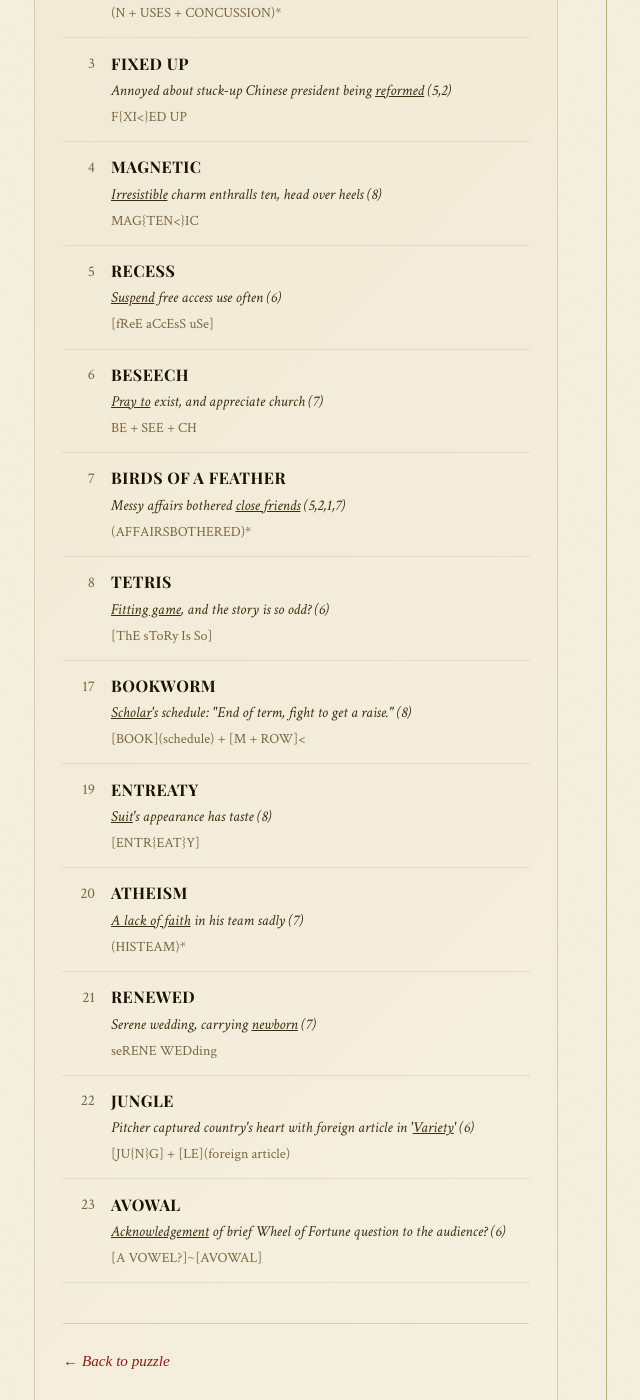
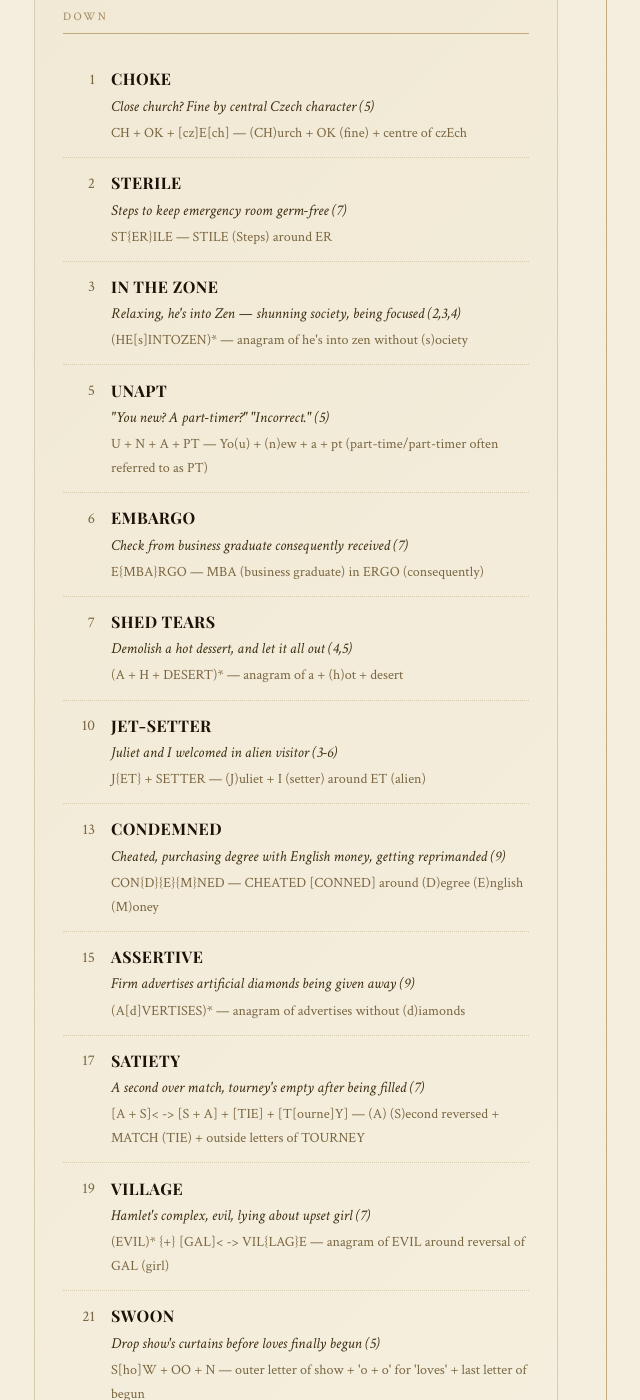
Before and after one commit to abdulkhaleddd/abdulkhaleddd.github.io, a Jekyll site: the page built from _solutions/solution-001.md, in a window 1280 px wide and 1400 px high, scrolled down 2367 px. Shown: the whole window, without its empty margins (190-830 px from the left). Built offline with Jekyll 4.4.1, drawn with Linux system fonts in a browser that asks for light colours; some web fonts are replaced; a script that is not in the unit is left out; some of the changed text lies outside the part shown.

Commit message:
Add files via upload

```diff
--- a/_solutions/solution-001.md
+++ b/_solutions/solution-001.md
@@ -10,137 +10,146 @@
   <h2 class="solutions-direction">Across</h2>
 
   <div class="solution-entry">
-    <span class="solution-number">9</span>
+    <span class="solution-number">1</span>
     <div class="solution-content">
-      <span class="solution-answer">CANDIDATE</span>
-      <span class="solution-clue"><u>Applicant</u> is able, accomplished, and a true employee's leader (9)</span>
-      <span class="solution-breakdown">CAN + DID + A + T + E</span>
+      <span class="solution-answer">COSMIC</span>
+      <span class="solution-clue">Stellar comedian maintains element of surprise (6)</span>
+      <span class="solution-breakdown">CO{S}MIC — COMIC (comedian) around S</span>
     </div>
   </div>
 
   <div class="solution-entry">
-    <span class="solution-number">10</span>
+    <span class="solution-number">4</span>
     <div class="solution-content">
-      <span class="solution-answer">EXILE</span>
-      <span class="solution-clue"><u>Throw out</u> eggs, I'll say (5)</span>
-      <span class="solution-breakdown">[EGGS I'LL]~[EXILE]</span>
+      <span class="solution-answer">DURESS</span>
+      <span class="solution-clue">Pressure wound essentially covered by bandage (6)</span>
+      <span class="solution-breakdown">D{U}RESS — wound essentially (middle letter) covered by dress (bandage)</span>
+    </div>
+  </div>
+
+  <div class="solution-entry">
+    <span class="solution-number">8</span>
+    <div class="solution-content">
+      <span class="solution-answer">POVERTY</span>
+      <span class="solution-clue">Want poetry novel including verse (7)</span>
+      <span class="solution-breakdown">(PO{V}ETRY)* — anagram poetry around (V)erse</span>
+    </div>
+  </div>
+
+  <div class="solution-entry">
+    <span class="solution-number">9</span>
+    <div class="solution-content">
+      <span class="solution-answer">GAMBLER</span>
+      <span class="solution-clue">Golf, walk, and run to get better (7)</span>
+      <span class="solution-breakdown">G + AMBLE + R — (G)olf (NATO) + AMBLE (walk) + (R)un (cricket)</span>
     </div>
   </div>
 
   <div class="solution-entry">
     <span class="solution-number">11</span>
     <div class="solution-content">
-      <span class="solution-answer">DROVE ON</span>
-      <span class="solution-clue"><u>Urged</u> daughter to wander about (5,2)</span>
-      <span class="solution-breakdown">D + ROVE + ON</span>
+      <span class="solution-answer">REFINEMENT</span>
+      <span class="solution-clue">Education and rent overwhelming her friend Emma every second (10)</span>
+      <span class="solution-breakdown">[hEr FrIeNd EmMa] in RENT -> R{EFINEM}ENT — every second letter of 'her friend Emma' inserted in 'rent'</span>
     </div>
   </div>
 
   <div class="solution-entry">
     <span class="solution-number">12</span>
     <div class="solution-content">
-      <span class="solution-answer">E-READER</span>
-      <span class="solution-clue"><u>Kindle perhaps</u> uncovered here by a revolutionary communist (1-6)</span>
-      <span class="solution-breakdown">[h]ERE + A + [RED]&lt;</span>
+      <span class="solution-answer">ROTE</span>
+      <span class="solution-clue">Communicated out loud without thinking (4)</span>
+      <span class="solution-breakdown">[WROTE]~[ROTE] — rote is the process of learning through repetition, rather than learning</span>
     </div>
   </div>
 
   <div class="solution-entry">
     <span class="solution-number">13</span>
     <div class="solution-content">
-      <span class="solution-answer">MOSQUITOS</span>
-      <span class="solution-clue">Most nearly gave up — so revolting, <u>little suckers</u> (9)</span>
-      <span class="solution-breakdown">MOS[t] + QUIT(gave up) + [SO]&lt;</span>
+      <span class="solution-answer">CREDO</span>
+      <span class="solution-clue">'Persuasion' read out, lead character bores actor occasionally (5)</span>
+      <span class="solution-breakdown">[aCtOr] -> C{RE[a]D}O — alternate letters of actor, and insert READ without A</span>
     </div>
   </div>
 
   <div class="solution-entry">
     <span class="solution-number">14</span>
     <div class="solution-content">
-      <span class="solution-answer">CROSS</span>
-      <span class="solution-clue"><u>Ford Hybrid</u> (5)</span>
-      <span class="solution-breakdown">Double def</span>
-    </div>
-  </div>
-
-  <div class="solution-entry">
-    <span class="solution-number">15</span>
-    <div class="solution-content">
-      <span class="solution-answer">ARID</span>
-      <span class="solution-clue"><u>Type of climate around in Baghdad, Iraq?</u> (4)</span>
-      <span class="solution-breakdown">Partial &amp;lit: [baghdaD IRA]&lt;</span>
+      <span class="solution-answer">SEASONAL</span>
+      <span class="solution-clue">A boy gets stuck in adhesive, it's recurrent (8)</span>
+      <span class="solution-breakdown">SE{ASON}AL — A son (a boy) inside seal (adhesive)</span>
     </div>
   </div>
 
   <div class="solution-entry">
     <span class="solution-number">16</span>
     <div class="solution-content">
-      <span class="solution-answer">SCUBA</span>
-      <span class="solution-clue">Swerve cab around turn after double-bend, and <u>take a breather?</u> (5)</span>
-      <span class="solution-breakdown">S + (CA{U}B)*</span>
+      <span class="solution-answer">IN A SWEAT</span>
+      <span class="solution-clue">Windy throughout China's weather (2,1,5)</span>
+      <span class="solution-breakdown">[ChINA'S WEATher] — hidden in China's weather</span>
     </div>
   </div>
 
   <div class="solution-entry">
     <span class="solution-number">18</span>
     <div class="solution-content">
-      <span class="solution-answer">CAVE</span>
-      <span class="solution-clue"><u>Yield</u>, and start to change road (4)</span>
-      <span class="solution-breakdown">[C]hange + AVE</span>
+      <span class="solution-answer">SAVES</span>
+      <span class="solution-clue">Stores with bars (5)</span>
+      <span class="solution-breakdown">Double def — 'STORES' to keep, 'BARS' to exclude</span>
     </div>
   </div>
 
   <div class="solution-entry">
-    <span class="solution-number">22</span>
+    <span class="solution-number">20</span>
     <div class="solution-content">
-      <span class="solution-answer">JAUNT</span>
-      <span class="solution-clue">Jacks' relative, <u>Sally</u> (5)</span>
-      <span class="solution-breakdown">J + AUNT</span>
+      <span class="solution-answer">DEBT</span>
+      <span class="solution-clue">Bond perhaps returned toy bear, hugging boy's face (4)</span>
+      <span class="solution-breakdown">[T{B}ED]&lt; — reversal of TED (toy bear) over (b)oy</span>
+    </div>
+  </div>
+
+  <div class="solution-entry">
+    <span class="solution-number">21</span>
+    <div class="solution-content">
+      <span class="solution-answer">SHEER BLISS</span>
+      <span class="solution-clue">He's ribless, created in heaven (5,5)</span>
+      <span class="solution-breakdown">(HESRIBLESS)* — anagram of 'he's ribless'</span>
     </div>
   </div>
 
   <div class="solution-entry">
     <span class="solution-number">23</span>
     <div class="solution-content">
-      <span class="solution-answer">ATONEMENT</span>
-      <span class="solution-clue">Prepared note meant to make <u>amends</u> (9)</span>
-      <span class="solution-breakdown">(NOTEMEANT)*</span>
+      <span class="solution-answer">ENVELOP</span>
+      <span class="solution-clue">Briefly resent Polish person flipping house (7)</span>
+      <span class="solution-breakdown">ENV[y] + [POLE]&lt; — ENVY with last letter removed, Polish person (POLE) reversed</span>
     </div>
   </div>
 
   <div class="solution-entry">
     <span class="solution-number">24</span>
     <div class="solution-content">
-      <span class="solution-answer">NON-ZERO</span>
-      <span class="solution-clue">Pierre's rejection: O-<u>positive or negative</u> (3-4)</span>
-      <span class="solution-breakdown">French 'No': 'NON' + ZERO(O)</span>
+      <span class="solution-answer">BIZARRE</span>
+      <span class="solution-clue">Business with collection of rare rum (7)</span>
+      <span class="solution-breakdown">BIZ + (RARE)* — BIZ (business) + anagram of RARE to give rum, British slang for 'bizarre'</span>
     </div>
   </div>
 
   <div class="solution-entry">
     <span class="solution-number">25</span>
     <div class="solution-content">
-      <span class="solution-answer">WRESTLE</span>
-      <span class="solution-clue">Sleep in? You and I are over 50, and <u>struggle</u> (7)</span>
-      <span class="solution-breakdown">W{REST{L}}E</span>
+      <span class="solution-answer">DAY ONE</span>
+      <span class="solution-clue">Beginning closure — retired over a year ago at last (3,3)</span>
+      <span class="solution-breakdown">[END]&lt; + A + Y + O -> D{A}{Y}{O}NE</span>
     </div>
   </div>
 
   <div class="solution-entry">
     <span class="solution-number">26</span>
     <div class="solution-content">
-      <span class="solution-answer">LISPS</span>
-      <span class="solution-clue"><u>Slurs</u> slip out, ending in tears (5)</span>
-      <span class="solution-breakdown">(SLIP)* + S</span>
-    </div>
-  </div>
-
-  <div class="solution-entry">
-    <span class="solution-number">27</span>
-    <div class="solution-content">
-      <span class="solution-answer">AGREEMENT</span>
-      <span class="solution-clue">A setter contributes to new Time's <u>contract</u> (9)</span>
-      <span class="solution-breakdown">A + [GREE{ME}NT]</span>
+      <span class="solution-answer">MERELY</span>
+      <span class="solution-clue">Just made a comeback in freestyle rematch (6)</span>
+      <span class="solution-breakdown">[freestYLE REMatch] — merely reversed hidden in freestyle rematch</span>
     </div>
   </div>
 
@@ -152,126 +161,117 @@
   <div class="solution-entry">
     <span class="solution-number">1</span>
     <div class="solution-content">
-      <span class="solution-answer">ACADEMIA</span>
-      <span class="solution-clue">One holding a PhD's final goal: returning to <u>the scholarly world</u> (8)</span>
-      <span class="solution-breakdown">[AC{AD}E] + [AIM]&lt;</span>
+      <span class="solution-answer">CHOKE</span>
+      <span class="solution-clue">Close church? Fine by central Czech character (5)</span>
+      <span class="solution-breakdown">CH + OK + [cz]E[ch] — (CH)urch + OK (fine) + centre of czEch</span>
     </div>
   </div>
 
   <div class="solution-entry">
     <span class="solution-number">2</span>
     <div class="solution-content">
-      <span class="solution-answer">UNCONSCIOUSNESS</span>
-      <span class="solution-clue">Doctor Nefarious initially uses concussion to yield <u>coma</u> (15)</span>
-      <span class="solution-breakdown">(N + USES + CONCUSSION)*</span>
+      <span class="solution-answer">STERILE</span>
+      <span class="solution-clue">Steps to keep emergency room germ-free (7)</span>
+      <span class="solution-breakdown">ST{ER}ILE — STILE (Steps) around ER</span>
     </div>
   </div>
 
   <div class="solution-entry">
     <span class="solution-number">3</span>
     <div class="solution-content">
-      <span class="solution-answer">FIXED UP</span>
-      <span class="solution-clue">Annoyed about stuck-up Chinese president being <u>reformed</u> (5,2)</span>
-      <span class="solution-breakdown">F{XI&lt;}ED UP</span>
-    </div>
-  </div>
-
-  <div class="solution-entry">
-    <span class="solution-number">4</span>
-    <div class="solution-content">
-      <span class="solution-answer">MAGNETIC</span>
-      <span class="solution-clue"><u>Irresistible</u> charm enthralls ten, head over heels (8)</span>
-      <span class="solution-breakdown">MAG{TEN&lt;}IC</span>
+      <span class="solution-answer">IN THE ZONE</span>
+      <span class="solution-clue">Relaxing, he's into Zen — shunning society, being focused (2,3,4)</span>
+      <span class="solution-breakdown">(HE[s]INTOZEN)* — anagram of he's into zen without (s)ociety</span>
     </div>
   </div>
 
   <div class="solution-entry">
     <span class="solution-number">5</span>
     <div class="solution-content">
-      <span class="solution-answer">RECESS</span>
-      <span class="solution-clue"><u>Suspend</u> free access use often (6)</span>
-      <span class="solution-breakdown">[fReE aCcEsS uSe]</span>
+      <span class="solution-answer">UNAPT</span>
+      <span class="solution-clue">"You new? A part-timer?" "Incorrect." (5)</span>
+      <span class="solution-breakdown">U + N + A + PT — Yo(u) + (n)ew + a + pt (part-time/part-timer often referred to as PT)</span>
     </div>
   </div>
 
   <div class="solution-entry">
     <span class="solution-number">6</span>
     <div class="solution-content">
-      <span class="solution-answer">BESEECH</span>
-      <span class="solution-clue"><u>Pray to</u> exist, and appreciate church (7)</span>
-      <span class="solution-breakdown">BE + SEE + CH</span>
+      <span class="solution-answer">EMBARGO</span>
+      <span class="solution-clue">Check from business graduate consequently received (7)</span>
+      <span class="solution-breakdown">E{MBA}RGO — MBA (business graduate) in ERGO (consequently)</span>
     </div>
   </div>
 
   <div class="solution-entry">
     <span class="solution-number">7</span>
     <div class="solution-content">
-      <span class="solution-answer">BIRDS OF A FEATHER</span>
-      <span class="solution-clue">Messy affairs bothered <u>close friends</u> (5,2,1,7)</span>
-      <span class="solution-breakdown">(AFFAIRSBOTHERED)*</span>
+      <span class="solution-answer">SHED TEARS</span>
+      <span class="solution-clue">Demolish a hot dessert, and let it all out (4,5)</span>
+      <span class="solution-breakdown">(A + H + DESERT)* — anagram of a + (h)ot + desert</span>
     </div>
   </div>
 
   <div class="solution-entry">
-    <span class="solution-number">8</span>
+    <span class="solution-number">10</span>
     <div class="solution-content">
-      <span class="solution-answer">TETRIS</span>
-      <span class="solution-clue"><u>Fitting game</u>, and the story is so odd? (6)</span>
-      <span class="solution-breakdown">[ThE sToRy Is So]</span>
+      <span class="solution-answer">JET-SETTER</span>
+      <span class="solution-clue">Juliet and I welcomed in alien visitor (3-6)</span>
+      <span class="solution-breakdown">J{ET} + SETTER — (J)uliet + I (setter) around ET (alien)</span>
+    </div>
+  </div>
+
+  <div class="solution-entry">
+    <span class="solution-number">13</span>
+    <div class="solution-content">
+      <span class="solution-answer">CONDEMNED</span>
+      <span class="solution-clue">Cheated, purchasing degree with English money, getting reprimanded (9)</span>
+      <span class="solution-breakdown">CON{D}{E}{M}NED — CHEATED [CONNED] around (D)egree (E)nglish (M)oney</span>
+    </div>
+  </div>
+
+  <div class="solution-entry">
+    <span class="solution-number">15</span>
+    <div class="solution-content">
+      <span class="solution-answer">ASSERTIVE</span>
+      <span class="solution-clue">Firm advertises artificial diamonds being given away (9)</span>
+      <span class="solution-breakdown">(A[d]VERTISES)* — anagram of advertises without (d)iamonds</span>
     </div>
   </div>
 
   <div class="solution-entry">
     <span class="solution-number">17</span>
     <div class="solution-content">
-      <span class="solution-answer">BOOKWORM</span>
-      <span class="solution-clue"><u>Scholar</u>'s schedule: "End of term, fight to get a raise." (8)</span>
-      <span class="solution-breakdown">[BOOK](schedule) + [M + ROW]&lt;</span>
+      <span class="solution-answer">SATIETY</span>
+      <span class="solution-clue">A second over match, tourney's empty after being filled (7)</span>
+      <span class="solution-breakdown">[A + S]&lt; -> [S + A] + [TIE] + [T[ourne]Y] — (A) (S)econd reversed + MATCH (TIE) + outside letters of TOURNEY</span>
     </div>
   </div>
 
   <div class="solution-entry">
     <span class="solution-number">19</span>
     <div class="solution-content">
-      <span class="solution-answer">ENTREATY</span>
-      <span class="solution-clue"><u>Suit</u>'s appearance has taste (8)</span>
-      <span class="solution-breakdown">[ENTR{EAT}Y]</span>
-    </div>
-  </div>
-
-  <div class="solution-entry">
-    <span class="solution-number">20</span>
-    <div class="solution-content">
-      <span class="solution-answer">ATHEISM</span>
-      <span class="solution-clue"><u>A lack of faith</u> in his team sadly (7)</span>
-      <span class="solution-breakdown">(HISTEAM)*</span>
+      <span class="solution-answer">VILLAGE</span>
+      <span class="solution-clue">Hamlet's complex, evil, lying about upset girl (7)</span>
+      <span class="solution-breakdown">(EVIL)* {+} [GAL]&lt; -> VIL{LAG}E — anagram of EVIL around reversal of GAL (girl)</span>
     </div>
   </div>
 
   <div class="solution-entry">
     <span class="solution-number">21</span>
     <div class="solution-content">
-      <span class="solution-answer">RENEWED</span>
-      <span class="solution-clue">Serene wedding, carrying <u>newborn</u> (7)</span>
-      <span class="solution-breakdown">seRENE WEDding</span>
+      <span class="solution-answer">SWOON</span>
+      <span class="solution-clue">Drop show's curtains before loves finally begun (5)</span>
+      <span class="solution-breakdown">S[ho]W + OO + N — outer letter of show + 'o + o' for 'loves' + last letter of begun</span>
     </div>
   </div>
 
   <div class="solution-entry">
     <span class="solution-number">22</span>
     <div class="solution-content">
-      <span class="solution-answer">JUNGLE</span>
-      <span class="solution-clue">Pitcher captured country's heart with foreign article in '<u>Variety</u>' (6)</span>
-      <span class="solution-breakdown">[JU{N}G] + [LE](foreign article)</span>
-    </div>
-  </div>
-
-  <div class="solution-entry">
-    <span class="solution-number">23</span>
-    <div class="solution-content">
-      <span class="solution-answer">AVOWAL</span>
-      <span class="solution-clue"><u>Acknowledgement</u> of brief Wheel of Fortune question to the audience? (6)</span>
-      <span class="solution-breakdown">[A VOWEL?]~[AVOWAL]</span>
+      <span class="solution-answer">SORRY</span>
+      <span class="solution-clue">Beginning of 'Sense and Sensibility' ultimately has men right sad (5)</span>
+      <span class="solution-breakdown">S{OR + R}Y — beginning of (S)ense and Sensibilit(y) ultimately has OR (men, other ranks) + (R)ight</span>
     </div>
   </div>
 
```
Also changed, not shown: other parts of _solutions/solution-001.md (+1 -1 lines).
